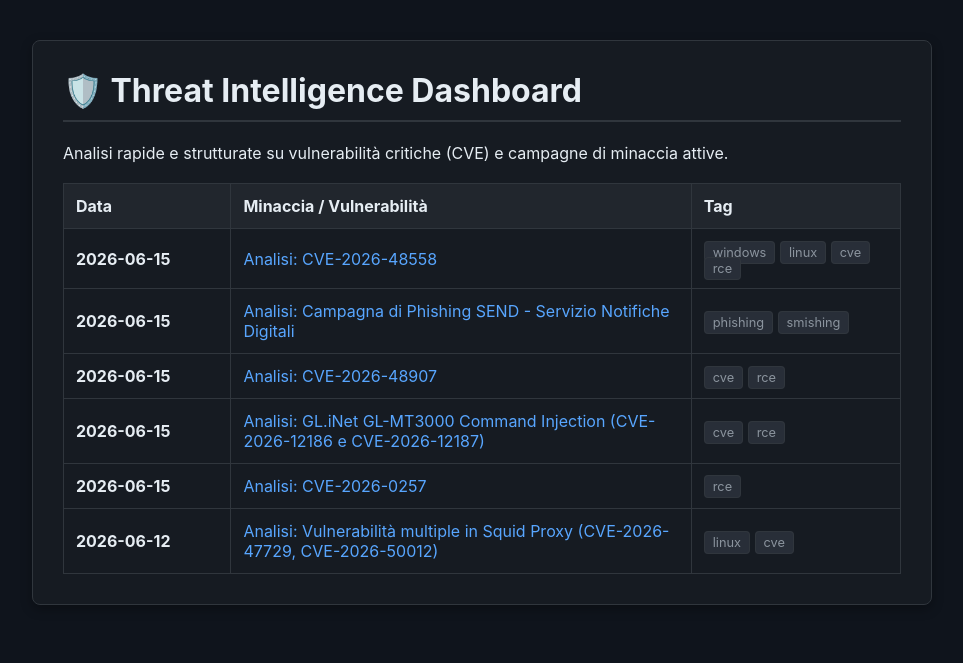
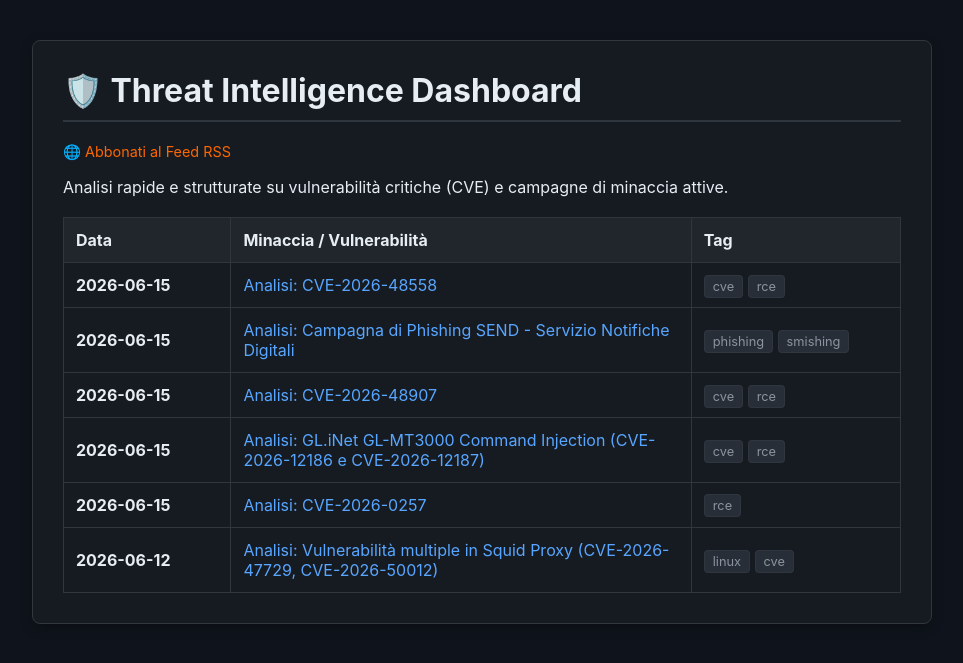
Before and after one commit to mrbytehub/mrbytehub.github.io, a Jekyll site: the page built from index.md, in a window 1280 px wide. Shown: the top 663 px of the page, without its empty margins (158-1121 px from the left). Built offline with Jekyll 4.4.1, drawn with Linux system fonts in a browser that asks for light colours.

Commit message:
add rss feed

```diff
--- a/_config.yml
+++ b/_config.yml
@@ -1,3 +1,9 @@
 include:
   - .well-known
   - index.md
+# Altre configurazioni del tuo sito (title, url, ecc.)
+url: "https://mrbytehub.github.io" # Sostituisci con il tuo URL reale
+baseurl: "" # Lascia vuoto o inserisci il nome della repository se non è una user page
+
+plugins:
+  - jekyll-feed
--- a/_layouts/post.html
+++ b/_layouts/post.html
@@ -4,6 +4,7 @@
     <meta charset="UTF-8">
     <meta name="viewport" content="width=device-width, initial-scale=1.0">
     <title>{{ page.title }} | Cyber Security Portal</title>
+    {% feed_meta %}
     <style>
         * { box-sizing: border-box; }
         body {
--- a/_posts/2026-06-15-vulnerabilita-simplehelp.md
+++ b/_posts/2026-06-15-vulnerabilita-simplehelp.md
@@ -3,7 +3,7 @@ layout: post
 title: "Analisi: CVE-2026-48558"
 date: 2026-06-15
 categories: security
-tags: [windows,linux,cve,rce]
+tags: [cve,rce]
 ---
 
 # Vulnerabilità di Authentication Bypass Critica in SimpleHelp (CVE-2026-48558)
--- a/index.md
+++ b/index.md
@@ -32,6 +32,9 @@ title: "mrbytehub | Threat Intel Dashboard"
 
 <div class="container">
     <h1>🛡️ Threat Intelligence Dashboard</h1>
+    <a href="{{ '/feed.xml' | relative_url }}" target="_blank" style="font-size: 0.9em; color: #ff6600; text-decoration: none;">
+       🌐 Abbonati al Feed RSS
+    </a>
     <p>Analisi rapide e strutturate su vulnerabilità critiche (CVE) e campagne di minaccia attive.</p>
 
     <table>
```
